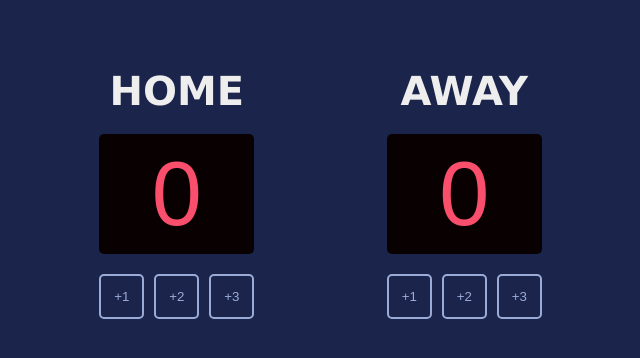
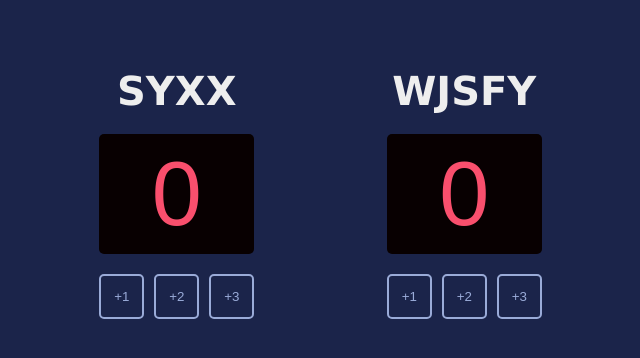
Before and after one commit to Joshu0620/scoreboard, a plain HTML site: page index.html in a window 1280 px wide. Shown: the whole page, without its empty margins (12-652 px from the left). Drawn offline with Linux system fonts and the light colour scheme; a web font is replaced by a local one.

Commit message:
Add customized team names

```diff
--- a/index.html
+++ b/index.html
@@ -12,7 +12,7 @@
 <body>
     <div class="container">
         <div class="home">
-            <h3>HOME</h3>
+            <h3>SYXX</h3>
             <div class="homeScore">
                 <p id="home-score">0</p>
             </div>
@@ -23,7 +23,7 @@
             </div>
         </div>
         <div class="guest">
-            <h3>AWAY</h3>
+            <h3>WJSFY</h3>
             <div class="guestScore">
                 <p id="guest-score">0</p>
             </div>
```
